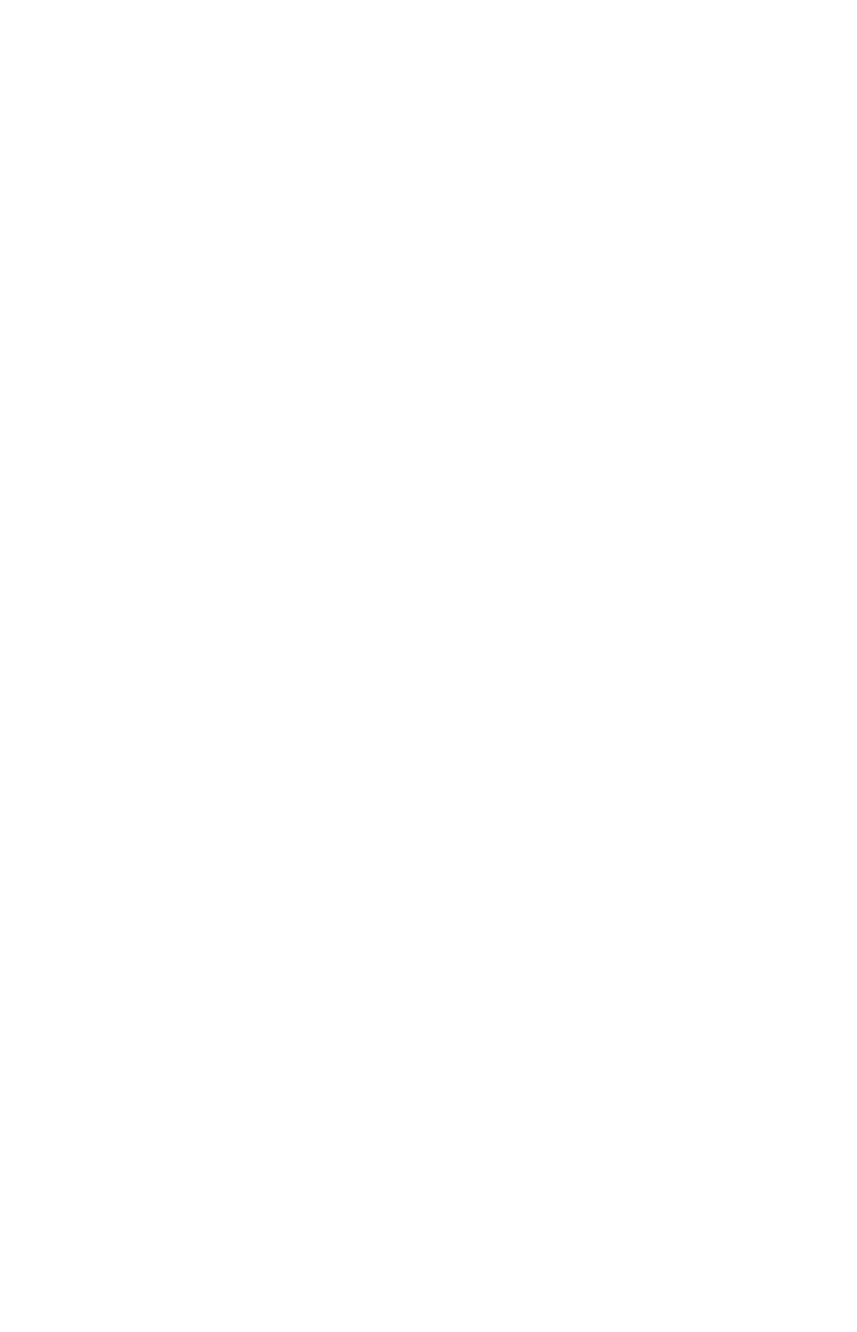
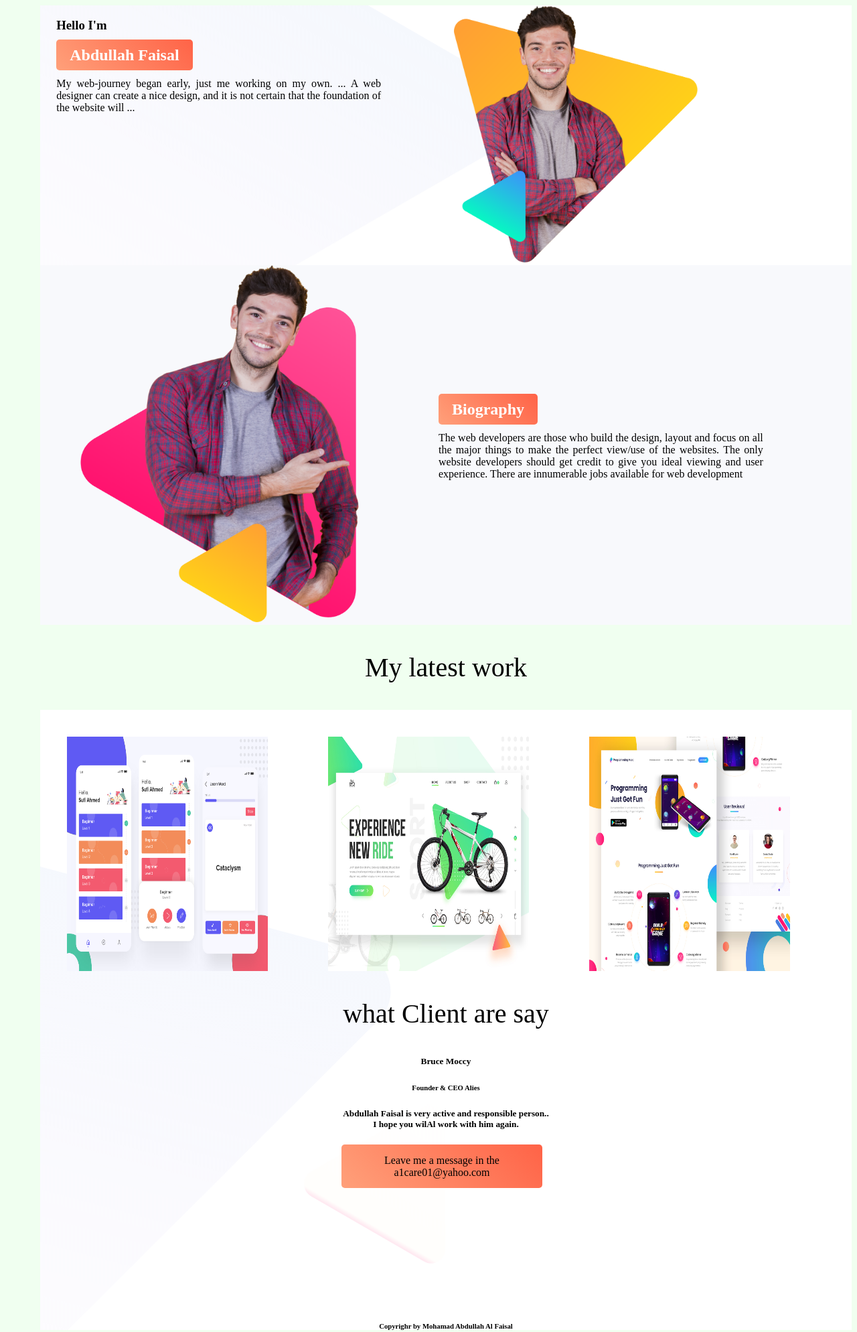
Before and after one commit to abdullah-011/2nd-project, a plain HTML site: page index.html in a window 1280 px wide. Shown: the whole page at 67% size. Before the commit the page ends 800 px from the top, so only its background shows below. Drawn offline with Linux system fonts and the light colour scheme.

Commit message:
the project is end

```diff
--- a/index.html
+++ b/index.html
@@ -3,28 +3,76 @@
 <head>
     <meta charset="UTF-8">
     <meta name="viewport" content="width=device-width, initial-scale=1.0">
+    <link rel="stylesheet" href="style.css">
     <title>abdullah</title>
 </head>
 <body>
-    <section>
-        <div>
+        <section class="top-bg">
+         <div class="top-text">
+            <h3>Hello I'm
+            </h3>
+            <h2>
+                <span class="design"> Abdullah Faisal</span>
+            </h2>
+            <p>My web-journey began early, just me working on my own. ...
+                A web designer can create a nice design,
+                 and it is not certain that the foundation of the website will ...
 
+
+            </p>
 
 
 
         </div>
-        <div>
+        <div class="top-img">
 
-
-
+        <img src="images/peter.png" alt="">
 
         </div>
+        </section>
 
+        <section class="middl" >
+        <div class="middle-img">
+            <img src="images/peter_dream.png" alt="image not found">
 
+        </div>
+        <div class="middle-text">
+            <h2><span class="design">Biography
 
+            </span></h2>
+            <p>The web developers are those who build the design, layout and focus on
+                all the major things to make the perfect view/use of the websites.
+                The only website developers should get credit to give you ideal viewing and user experience.
+                There are innumerable jobs available for web development</p>
 
+        </div>
+    </section>
+    <section class="img-bg"><p class="tex">My latest work</p>
+        <div class="img-work">
+            <img src="images/latest-work/work-1.png" alt="image not found">
+        </div>
+        <div class="img-work">
+            <img src="images/latest-work/work-2.jpg" alt="image not found">
+        </div>
+        <div class="img-work">
+            <img src="images/latest-work/work-3.jpg" alt="">
+        </div>
+    </section>
+    <footer class="footer-bg">
+        <div>
+           <p class="tex"> what Client are say</p>
 
-    </section>
+            <h5 class="footer-tex">Bruce Moccy</h5>
+            <h6 class="footer-tex">Founder & CEO Alies</h6>
 
+        <h5 class=footer-tex>Abdullah Faisal is very active and responsible person.. <br>
+            I hope you wilAl work with him again.</h5>
+
+            <p class="footer-box">Leave me a message in the <br>
+                a1care01@yahoo.com
+            </p>
+        </div>
+        <h6 class="footer-tex">Copyrighr by Mohamad Abdullah Al Faisal</h6>
+    </footer>
 </body>
 </html>
--- a/style.css
+++ b/style.css
@@ -0,0 +1,89 @@
+body{
+margin-left: 60px;
+background-color: honeydew;
+}
+
+.top-text{
+float: left;
+padding-left: 2%;
+padding-right: 2%;
+text-align: justify;
+width: 40%;}
+
+.middle-text{
+    text-align: justify;
+    width: 40%;
+    margin-right: 5%;
+    margin-top:15%
+    }
+    .middl{
+        display:inline-flex;
+        background-image: url(images/biography-bg.png);
+        background-repeat: no-repeat;
+    }
+     .top-bg{
+         background-image: url(images/header-bg.png);
+         background-repeat: no-repeat;
+     }
+     .footer-bg{
+         background-image: url(images/footer-bg.png);
+         background-repeat: no-repeat;
+     }
+
+.top-img img{
+    width: 30%;
+    margin-left: 5%;
+    padding-left: 2%;
+    padding-right: 2%;
+}
+   .middle-img img{
+     width:70%;
+    margin-left: 5%;
+    padding-left: 5%;
+
+    }
+.img-work img{
+     width: 300px;
+     height: 350px;
+    float: left;
+    padding-right: 10px;
+    margin:40px 40px 40px 40px;
+}
+
+
+     .img-work img:hover{
+         width: 320px;
+         height: 380px;
+     }
+.design{
+    text-decoration: none;
+    background-image: linear-gradient(45deg,lightsalmon,tomato);
+    padding: 10px 20px;
+    border-radius: 5px;
+    color: white;
+    font-weight: 700;
+    }
+    .design:hover{
+        font-size: 40px;
+    }
+    .tex{
+        text-align: center;
+        font-size: 40px;
+    }
+    .footer-tex{
+        text-align: center;
+    }
+    .footer-box{
+    text-decoration: none;
+    background-image: linear-gradient(45deg,lightsalmon,tomato);
+    height: 50px;
+    width: 300px;
+    margin-left: 450px;
+    margin-bottom: 200px;
+    text-align: center;
+    padding-top:15px;
+    border-radius: 5px;
+    }
+    .footer-box:hover{
+        font-size:20px;
+    }
```
